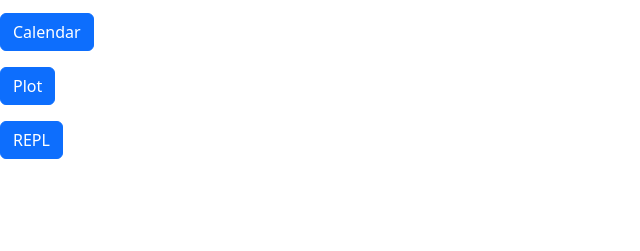
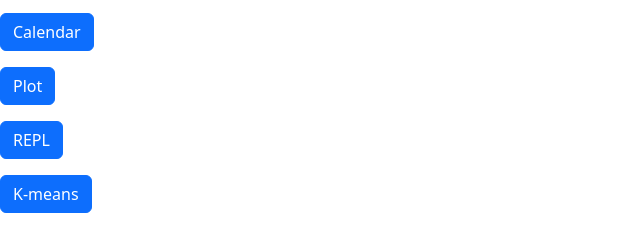
Before and after one commit to ingebert/ingebert.github.io, a plain HTML site: page index.html in a window 1280 px wide. Shown: the part 83-334 px from the top of the page, without its empty margins (0-640 px from the left). Drawn offline with nearby package versions, Linux system fonts and the light colour scheme.

Commit message:
Update index.html

```diff
--- a/index.html
+++ b/index.html
@@ -14,7 +14,8 @@
 <p><a class="btn btn-primary" href="/main.html" role="button">Calendar</a></p>
 <p><a class="btn btn-primary" href="uploaded.html" role="button">Plot</a></p>
 <p><a class="btn btn-primary" href="repl2.html" role="button">REPL</a></p>
-<!--
+<p><a class="btn btn-primary" href="kmeans.html" role="button">K-means</a></p>
+  <!--
 <a href="/main.html ">Calendar</a>
 <a href="/uploaded.html ">Plot CSV</a>
 <a href="/repl2.html ">REPL</a>
```
